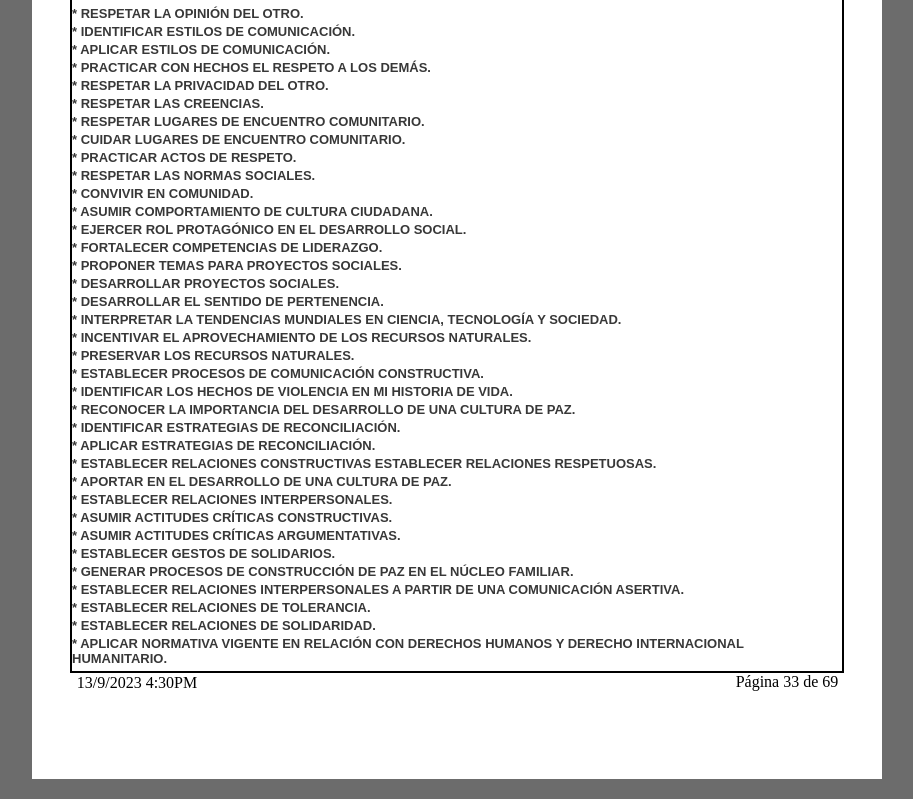
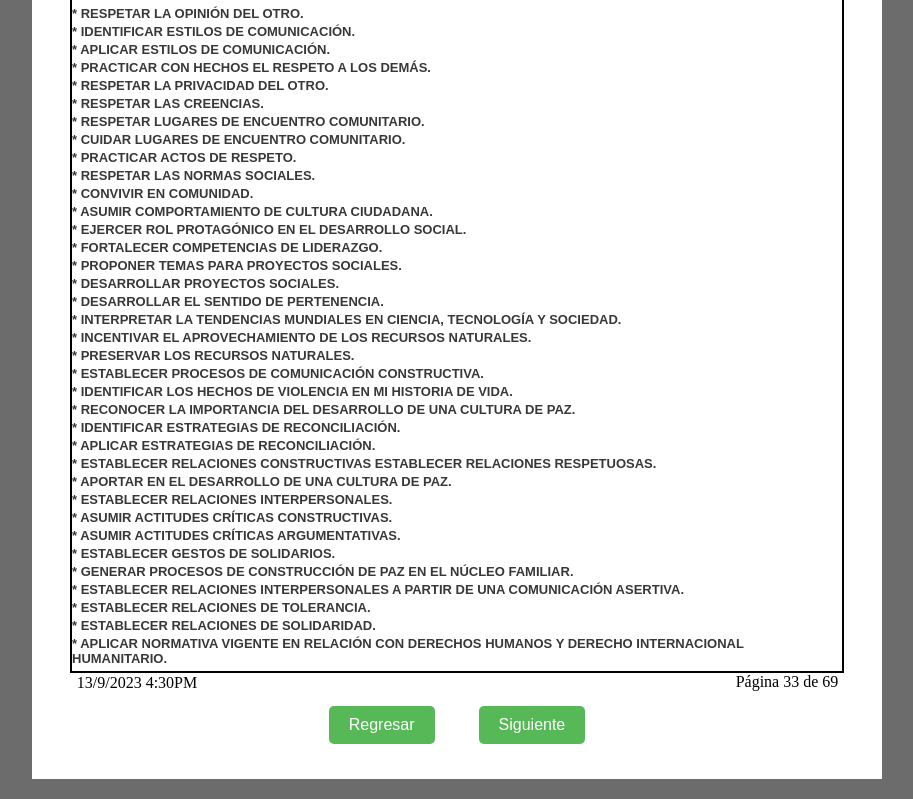
Before and after one commit to JorgeFonlopez/DCIS, a plain HTML site: page src/formulario 31 - 40/index33.html in a window 1280 px wide. Shown: the part 541-1340 px from the top of the page, without its empty margins (183-1096 px from the left). Drawn offline with Linux system fonts and the light colour scheme.

Commit message:
se termina todo lo de las paginas 33,34,35

```diff
--- a/src/formulario 31 - 40/css/style_33.css
+++ b/src/formulario 31 - 40/css/style_33.css
@@ -87,6 +87,39 @@ hasta aqui va el container de encabezado y comienza el de contenido
 
 }
 
+/* este es el stylo de los botones */
+.botones {
+  text-align: center; /* Centra horizontalmente los botones */
+  margin-top: 50px; /* Agrega un margen superior para separarlos del contenedor */
+}
+
+.btn-regresar,
+.btn-siguiente {
+  background-color: rgb(86, 184, 86); /* Color de fondo del botón */
+  color: #ffffff; /* Color del texto del botón */
+  padding: 10px 20px; /* Espaciado interno del botón */
+  border: none; /* Elimina el borde del botón */
+  border-radius: 5px; /* Añade esquinas redondeadas */
+  font-size: 16px; /* Tamaño de fuente */
+  cursor: pointer; /* Cambia el cursor al pasar sobre el botón */
+  margin: 20px; /* Margen entre los botones */
+}
+.enlace-botones {
+  text-decoration: none; /* Elimina la subrayado predeterminado de los enlaces */
+  color: #ffffff; /* Cambia el color del texto del enlace si es necesario */
+}
+
+.enlace-botones:hover {
+  /* Estilos de enlace al pasar el cursor si es necesario */
+  text-decoration: underline; /* Puedes subrayar el enlace al pasar el cursor */
+}
+
+
+.btn-regresar:hover,
+.btn-siguiente:hover {
+  background-color: green; /* Color de fondo del botón al pasar el cursor */
+}
+
 
 /* Estilos responsivos */
 @media (max-width: 768px) {
--- a/src/formulario 31 - 40/css/style_34.css
+++ b/src/formulario 31 - 40/css/style_34.css
@@ -114,6 +114,38 @@ hasta aqui va el container de encabezado y comienza el de contenido
 
 
 
+/* este es el stylo de los botones */
+.botones {
+  text-align: center; /* Centra horizontalmente los botones */
+  margin-top: 50px; /* Agrega un margen superior para separarlos del contenedor */
+}
+
+.btn-regresar,
+.btn-siguiente {
+  background-color: rgb(86, 184, 86); /* Color de fondo del botón */
+  color: #ffffff; /* Color del texto del botón */
+  padding: 10px 20px; /* Espaciado interno del botón */
+  border: none; /* Elimina el borde del botón */
+  border-radius: 5px; /* Añade esquinas redondeadas */
+  font-size: 16px; /* Tamaño de fuente */
+  cursor: pointer; /* Cambia el cursor al pasar sobre el botón */
+  margin: 20px; /* Margen entre los botones */
+}
+.enlace-botones {
+  text-decoration: none; /* Elimina la subrayado predeterminado de los enlaces */
+  color: #ffffff; /* Cambia el color del texto del enlace si es necesario */
+}
+
+.enlace-botones:hover {
+  /* Estilos de enlace al pasar el cursor si es necesario */
+  text-decoration: underline; /* Puedes subrayar el enlace al pasar el cursor */
+}
+
+
+.btn-regresar:hover,
+.btn-siguiente:hover {
+  background-color: green; /* Color de fondo del botón al pasar el cursor */
+}
 /* Estilos responsivos */
 @media (max-width: 768px) {
     .container-alfa {
--- a/src/formulario 31 - 40/css/style_35.css
+++ b/src/formulario 31 - 40/css/style_35.css
@@ -208,6 +208,39 @@ el container de experiencia
     left: 330px;
 
   }
+
+  /* este es el stylo de los botones */
+.botones {
+    text-align: center; /* Centra horizontalmente los botones */
+    margin-top: 50px; /* Agrega un margen superior para separarlos del contenedor */
+  }
+
+  .btn-regresar,
+  .btn-siguiente {
+    background-color: rgb(86, 184, 86); /* Color de fondo del botón */
+    color: #ffffff; /* Color del texto del botón */
+    padding: 10px 20px; /* Espaciado interno del botón */
+    border: none; /* Elimina el borde del botón */
+    border-radius: 5px; /* Añade esquinas redondeadas */
+    font-size: 16px; /* Tamaño de fuente */
+    cursor: pointer; /* Cambia el cursor al pasar sobre el botón */
+    margin: 20px; /* Margen entre los botones */
+  }
+  .enlace-botones {
+    text-decoration: none; /* Elimina la subrayado predeterminado de los enlaces */
+    color: #ffffff; /* Cambia el color del texto del enlace si es necesario */
+  }
+
+  .enlace-botones:hover {
+    /* Estilos de enlace al pasar el cursor si es necesario */
+    text-decoration: underline; /* Puedes subrayar el enlace al pasar el cursor */
+  }
+
+
+  .btn-regresar:hover,
+  .btn-siguiente:hover {
+    background-color: green; /* Color de fondo del botón al pasar el cursor */
+  }
 /* Estilos responsivos */
 @media (max-width: 768px) {
     .container-alfa {
--- a/src/formulario 31 - 40/index33.html
+++ b/src/formulario 31 - 40/index33.html
@@ -197,6 +197,15 @@
             </p>
 
         </div>
+        <div class="botones">
+            <a href="index33.html" class="enlace-botones">
+                <button class="btn-regresar">Regresar</button>
+            </a>
+            <a href="index34.html" class="enlace-botones">
+                <button class="btn-siguiente">Siguiente</button>
+            </a>
+        </div>
+
 
 
     </div>
```
Also changed, not shown: src/formulario 1 - 10/index1.html (+1 -1 lines), src/formulario 31 - 40/index34.html (+8 -0 lines), src/formulario 31 - 40/index35.html (+8 -0 lines), src/formulario 1 - 10/css/index1_4.css (line endings or trailing spaces).
